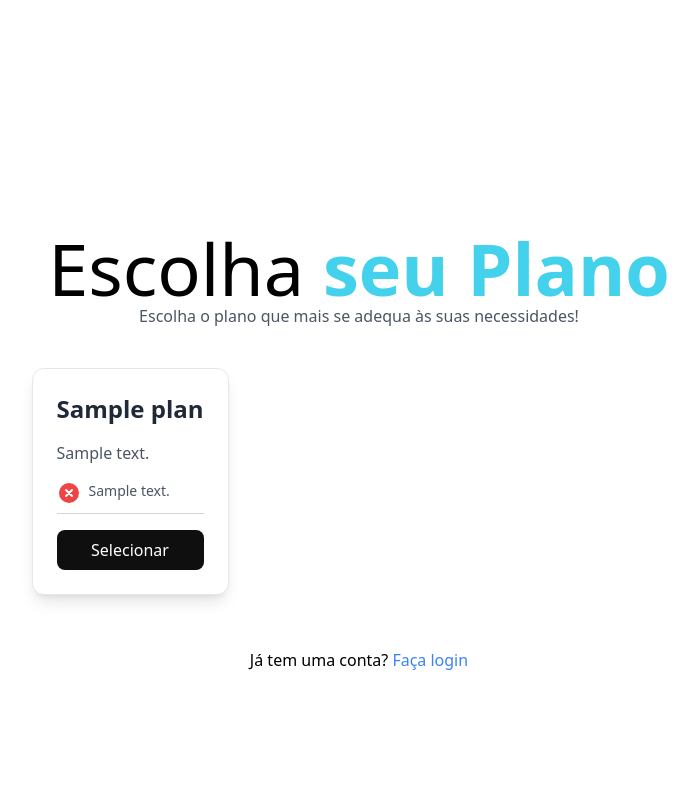
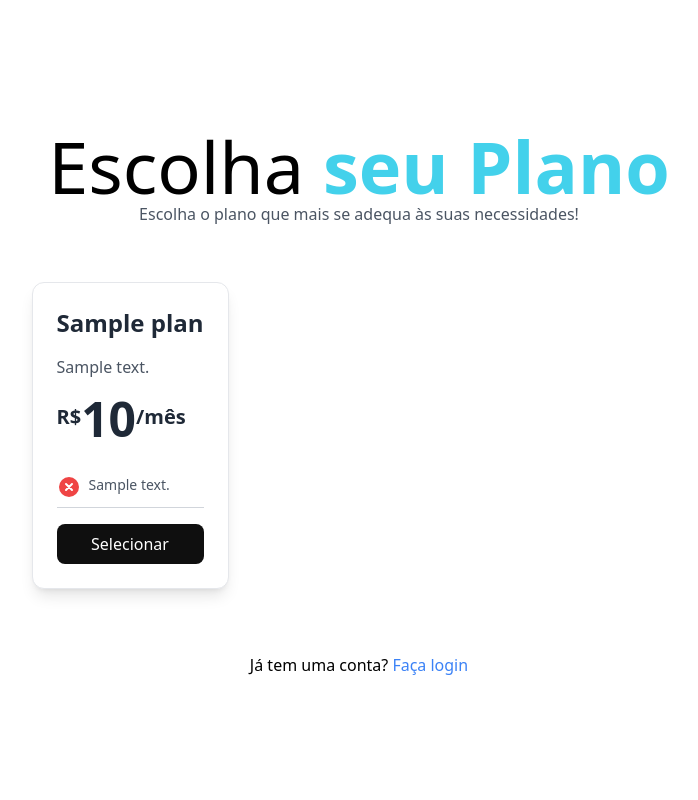
Before and after one commit to SemB-O/sem-bo, a Django app: template project/templates/create/select_plan.html in a window 1280 px wide. Shown: the whole page, without its empty margins (281-979 px from the left). Run offline with Django 4.2, Linux system fonts and the light colour scheme; the template is opened without the code that fills it: most values are stand-ins (such as "Sample title", 1, 10 or a date in 2020); some libraries are stand-ins or nearby versions.

Commit message:
refact: select plan layout

```diff
--- a/project/cbo/models/plan.py
+++ b/project/cbo/models/plan.py
@@ -7,6 +7,7 @@ class Plan(BaseModel):
     name = models.CharField(max_length=150)
     max_occupations = models.PositiveIntegerField()
     description = models.TextField()
+    price = models.DecimalField(max_digits=10, decimal_places=2)
     points = models.ManyToManyField(
         'PlanPoint', related_name='plans', through='PlanPointAvailability')
 
--- a/project/templates/create/select_plan.html
+++ b/project/templates/create/select_plan.html
@@ -10,18 +10,23 @@ Sem B.O
 {% endblock %}
 
 {% block content %}
-<section class="m-0 h-screen text-black bg-white box-border grid grid-rows-[1fr_2fr_1fr] justify-items-center py-6 md:py-0">
+<section class="m-0 h-screen text-black bg-white box-border grid grid-rows-[1fr_2fr_2fr] justify-items-center py-6 md:py-0">
     <div></div>
     <div class="flex flex-col gap-2">
-        <div class="text-center py-12 px-8 md:px-0 md:py-8">
+        <div class="text-center py-12 px-8 md:px-0 md:py-8 md:mb-4">
             <h1 class="text-6xl md:text-7xl">Escolha <b><span class="text-[#43D1EB]">seu Plano</span></b></h1>
             <p class="text-gray-600">Escolha o plano que mais se adequa às suas necessidades!</p>
         </div>
-        <div class="grid grid-cols-1 md:grid-cols-3 gap-8 w-full max-w-6xl px-4">
+        <div class="grid grid-cols-1 md:grid-cols-3 gap-8 w-full max-w-6xl px-4 md:mb-4">
             {% for plan in plans %}
-            <div class="bg-white border border-gray-200 rounded-xl shadow-lg p-6 flex flex-col text-center gap-4">
+            <div class="bg-white border border-gray-200 rounded-xl shadow-lg p-6 flex flex-col text-center gap-4 {% if forloop.counter == 2 %} md:scale-110 {% endif %}">
                 <h2 class="text-2xl font-bold text-left text-gray-800">{{ plan.name }}</h2>
                 <p class="text-left text-gray-600">{{ plan.description }}</p>
+                <div class="flex">
+                    <p class="text-xl text-left font-bold text-gray-800 mb-4" style="margin-top: 0.5rem;">R$</p>
+                    <p class="text-5xl text-left font-bold text-gray-800 mb-4">{{ plan.price }}</p>
+                    <p class="text-xl text-left font-bold text-gray-800 mb-4 pt-2">/mês</p>
+                </div>
                 <ul class="text-sm text-left text-gray-600 space-y-2">
                     {% for point_availability in plan.all_points %}
                         <li class="flex border-b border-gray-300 pb-2">
@@ -57,4 +62,24 @@ Sem B.O
         </div>
     </div>
 </section>
+
+<script>
+    function submitRegister(button) {
+        let selectedPlanId = $(button).closest('form').find('.plan-id').text().trim();
+        $.ajax({
+            type: 'POST',
+            url: '{% url "select_plan" %}',
+            data: {
+                csrfmiddlewaretoken: '{{ csrf_token }}',
+                selected_plan_id: selectedPlanId
+            },
+            success: function(response) {
+                window.location.href = response.redirect_url;
+            },
+            error: function(xhr, status, error) {
+                console.error(error);
+            }
+        });
+    }
+</script>
 {% endblock %}
```
Also changed, not shown: project/cbo/migrations/0003_plan_price.py (added).
